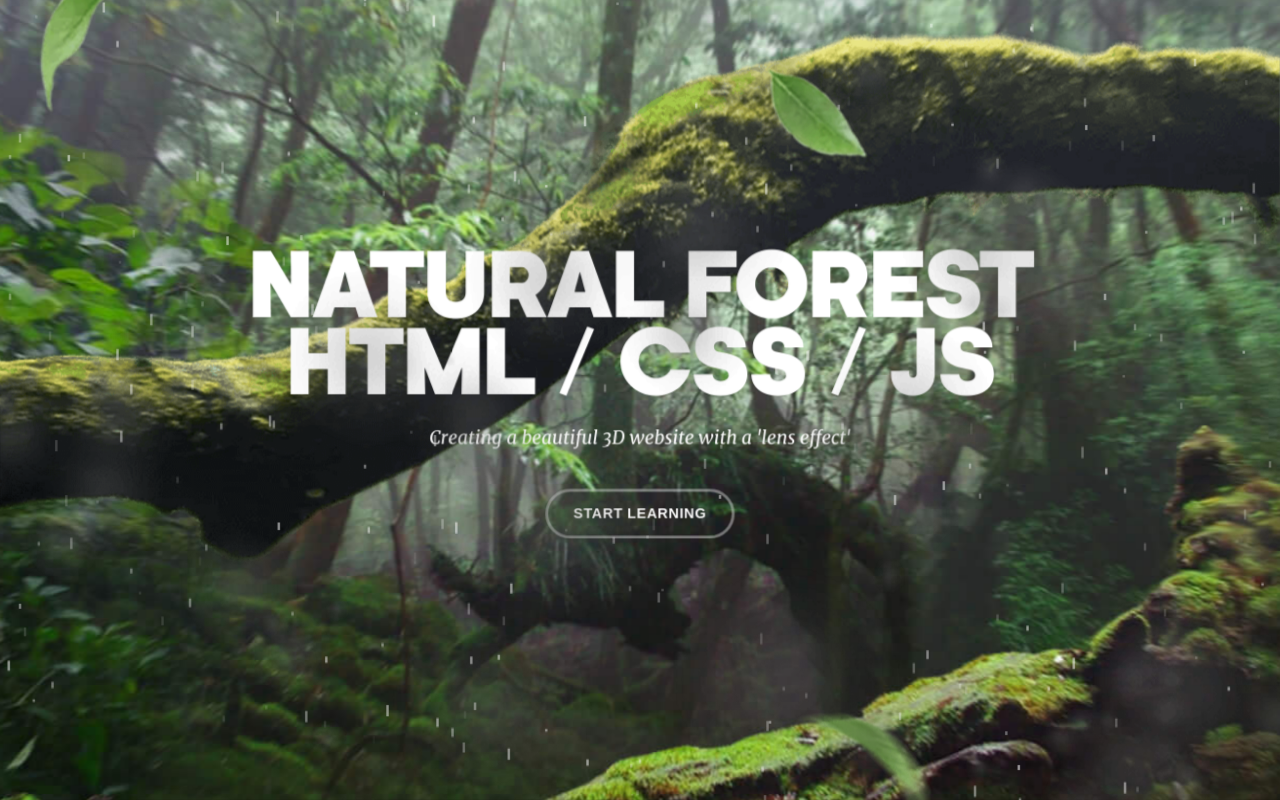
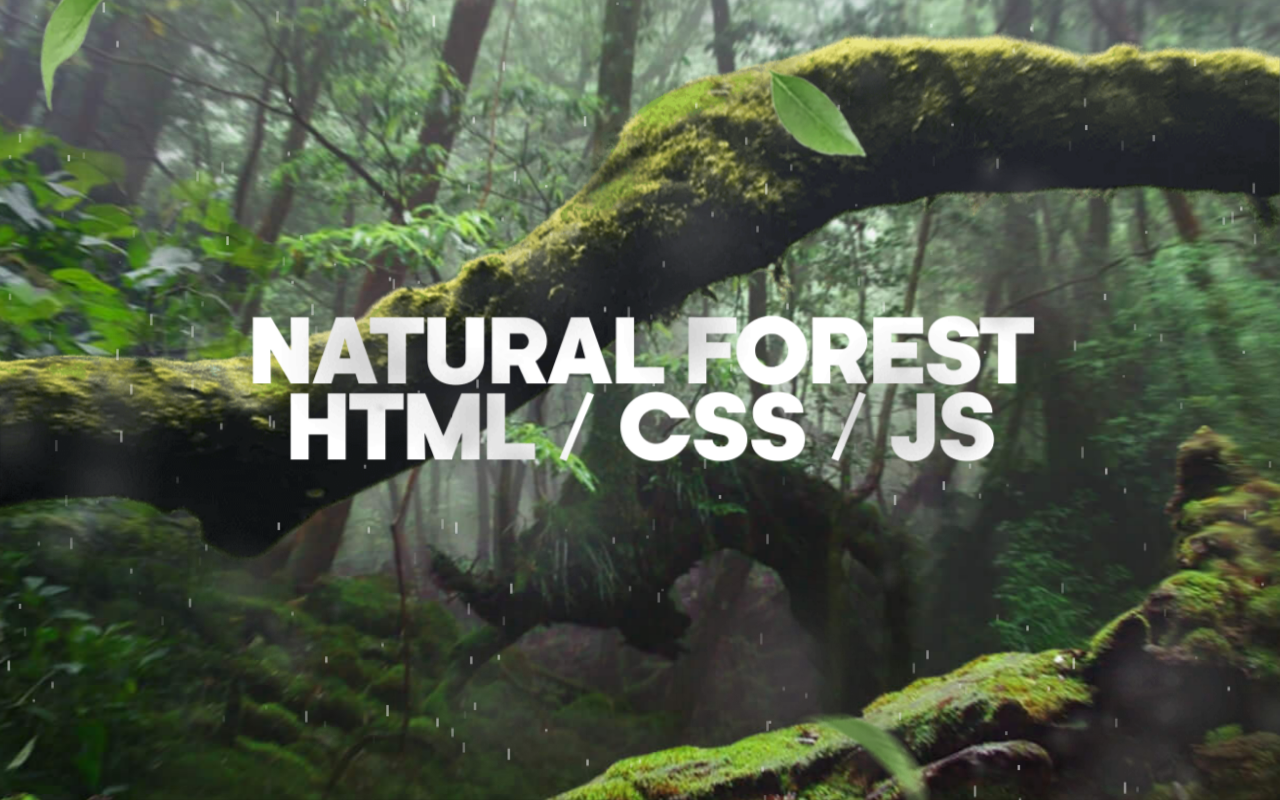
Before and after one commit to onlydisco/3d-forest-parallax, a plain HTML site: page index.html in a window 1280 px wide. Drawn offline with Linux system fonts and the light colour scheme.

Commit message:
fix: delete extra text

```diff
--- a/css/style.css
+++ b/css/style.css
@@ -85,33 +85,6 @@ body {
   display: block;
 }
 
-.hero__description {
-  text-transform: none;
-  font-family: merriweather-italic-3d;
-  letter-spacing: normal;
-  font-size: calc(var(--index) * 0.9);
-  line-height: 3;
-}
-
-.button {
-  padding: calc(var(--index) * 0.7) calc(var(--index) * 1.25);
-  border: 3px solid rgba(255, 255, 255, 0.4);
-  font-family: Arial, Helvetica, sans-serif;
-  font-weight: 700;
-  text-transform: uppercase;
-  font-size: calc(var(--index) * 0.7);
-  letter-spacing: 0.05vw;
-  color: white;
-  background-color: transparent;
-  border-radius: 10em;
-  outline: 0;
-  cursor: pointer;
-}
-
-.button:hover {
-  background-color: rgba(255, 255, 255, 0.2);
-}
-
 .layer-4,
 .layer-5,
 .layer-6 {
--- a/index.html
+++ b/index.html
@@ -19,8 +19,6 @@
       <div class="layers__item layer-3">
         <section class="hero">
           <h1 class="hero__title">Natural forest <span>HTML / CSS / JS</span></h1>
-          <p class="hero__description">Creating a beautiful 3D website with a 'lens effect'</p>
-          <button class="button">Start learning</button>
         </section>
       </div>
       <div class="layers__item layer-4">
```
